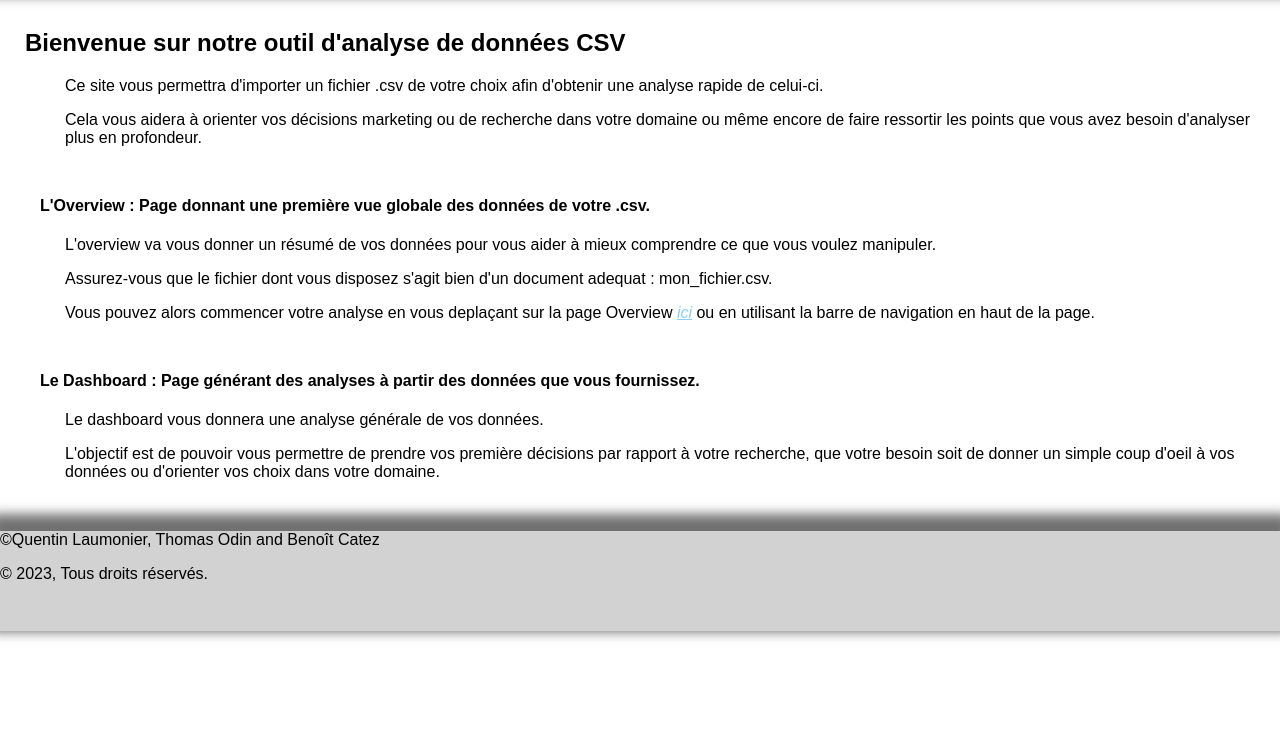
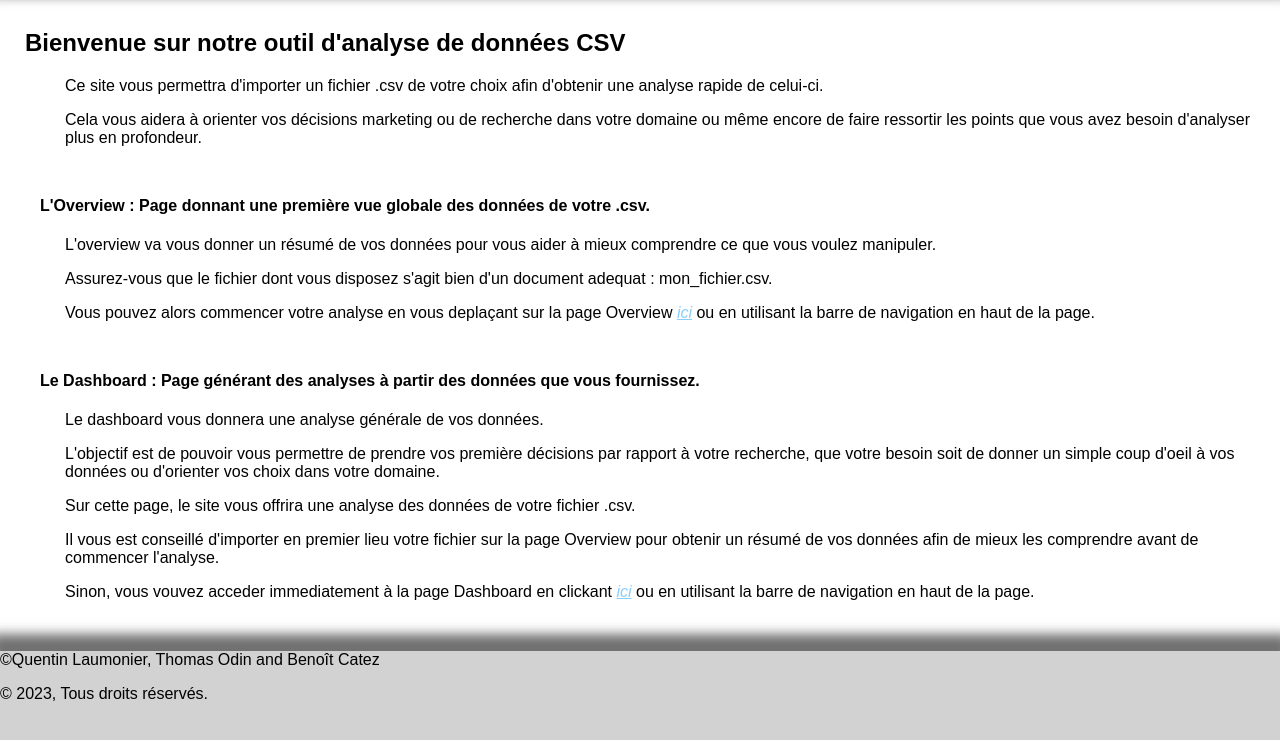
Before and after one commit to LimuleSempai/Projet-WEB, a plain HTML site: page index.html in a window 1280 px wide. Shown: the part 86-826 px from the top of the page. Before the commit the page ends 800 px from the top, so only its background shows below. Drawn offline with Linux system fonts and the light colour scheme.

Commit message:
tjrs index blabla

```diff
--- a/index.html
+++ b/index.html
@@ -57,13 +57,15 @@
         <article>
             <p>L'overview va vous donner un résumé de vos données pour vous aider à mieux comprendre ce que vous voulez manipuler.</p>
             <p>Assurez-vous que le fichier dont vous disposez s'agit bien d'un document adequat : mon_fichier.csv.</p>
-            <p>Vous pouvez alors commencer votre analyse en vous deplaçant sur la page Overview <a id="click_overview" href="Pages/Overview.html">ici</a> ou en utilisant la barre de navigation en haut de la page.</p>
+            <p>Vous pouvez alors commencer votre analyse en vous deplaçant sur la page Overview <a class="click_lien" href="Pages/Overview.html">ici</a> ou en utilisant la barre de navigation en haut de la page.</p>
         </article>
         <h4>Le Dashboard : Page générant des analyses à partir des données que vous fournissez.</h4>
         <article>
             <p>Le dashboard vous donnera une analyse générale de vos données.</p>
             <p>L'objectif est de pouvoir vous permettre de prendre vos première décisions par rapport à votre recherche, que votre besoin soit de donner un simple coup d'oeil à vos données ou d'orienter vos choix dans votre domaine.</p>
-
+            <p>Sur cette page, le site vous offrira une analyse des données de votre fichier .csv.</p>
+            <p>Il vous est conseillé d'importer en premier lieu votre fichier sur la page Overview pour obtenir un résumé de vos données afin de mieux les comprendre avant de commencer l'analyse.</p>
+            <p>Sinon, vous vouvez acceder immediatement à la page Dashboard en clickant <a class="click_lien" href="Pages/Dashboard.html">ici</a> ou en utilisant la barre de navigation en haut de la page.</p>
         </article>
 
 
--- a/style/style-index.css
+++ b/style/style-index.css
@@ -135,7 +135,7 @@ article img {
     margin-left: auto;
     margin-right: auto;
 }
-#click_overview{
+.click_lien{
     color: lightskyblue;
     font-style: italic;
     text-decoration: underline;
```
